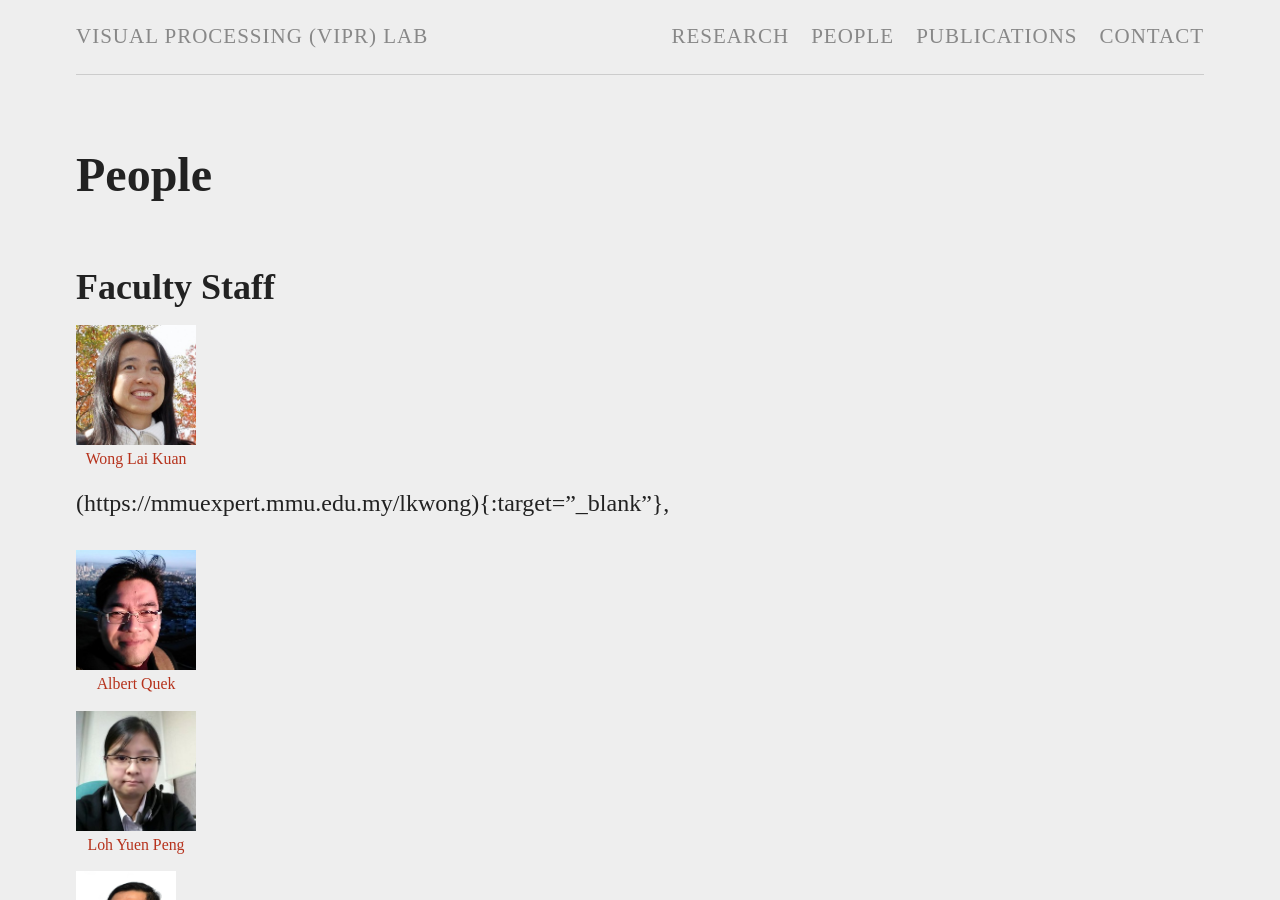
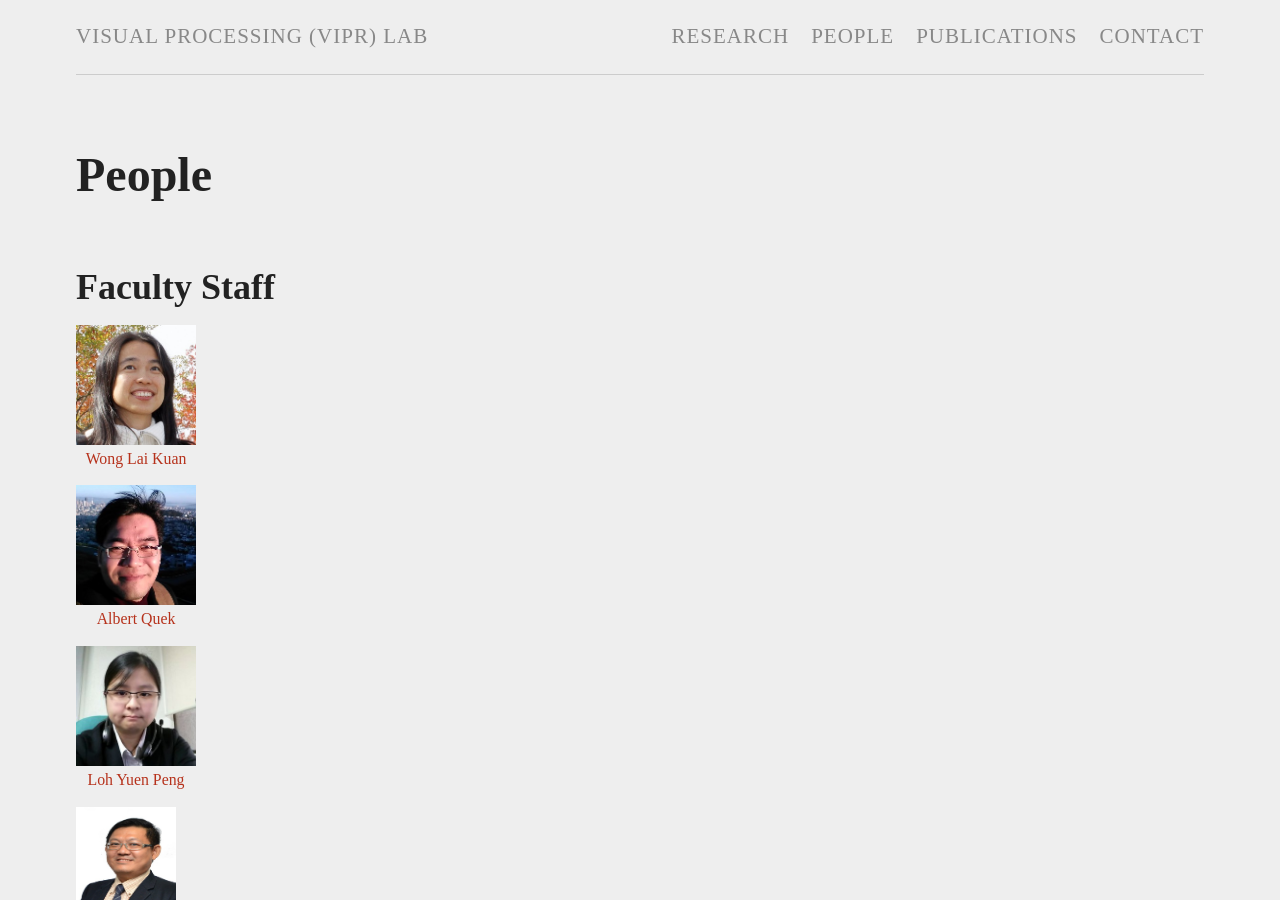
Before and after one commit to viprlab/viprlab.github.io, a Jekyll site: the page built from people.md, in a window 1280 px wide and 900 px high. Built offline with Jekyll 4.4.1, drawn with Linux system fonts in a browser that asks for light colours.

Commit message:
Update people.md

```diff
--- a/people.md
+++ b/people.md
@@ -6,7 +6,7 @@ permalink: /people/
 
 ## Faculty Staff
 
-{% include imagethumbnailblock.html url="/images/lkwong.jpg" caption="Wong Lai Kuan" width="120px" height="120px"  %}(https://mmuexpert.mmu.edu.my/lkwong){:target="_blank"},
+{% include imagethumbnailblock.html url="/images/lkwong.jpg" caption="Wong Lai Kuan" width="120px" height="120px"  %}
 {% include imagethumbnailblock.html url="/images/albert.jpg" caption="Albert Quek" width="120px" height="120px"  %}
 {% include imagethumbnailblock.html url="/images/yploh.jpg" caption="Loh Yuen Peng" width="120px" height="120px"  %}
 {% include imagethumbnailblock.html url="/images/cypee.jpg" caption="Pee Chih Yang" width="100px" height="120px" %}
```
